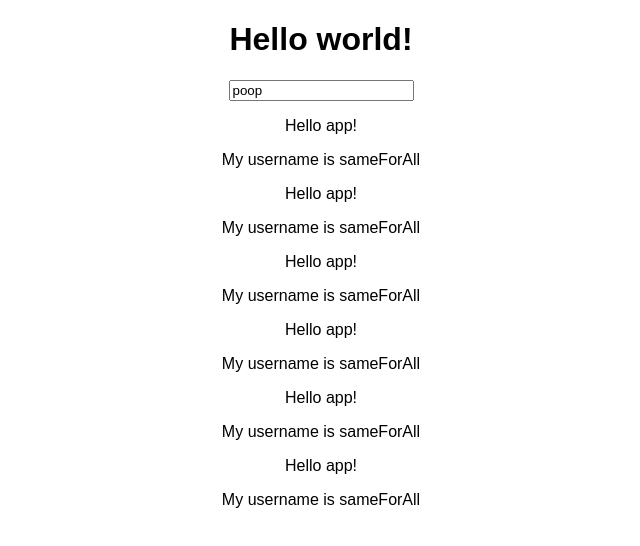
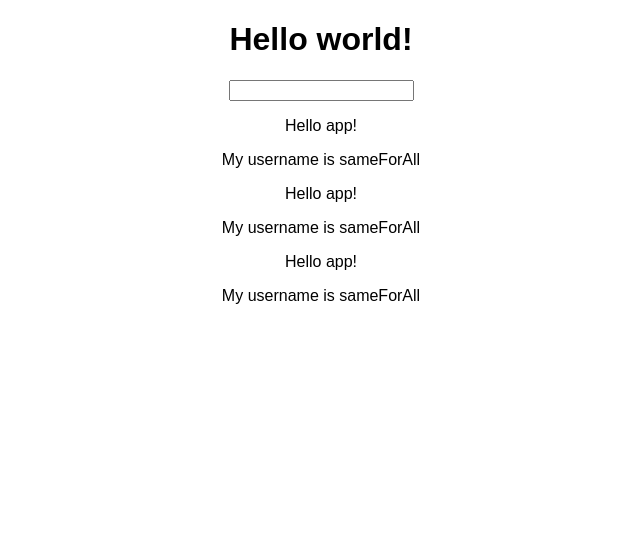
Before and after one commit to ElDav1d/react-complete-guide-tarea1, a React (Create React App) app: page / in a window 1280 px wide. Shown: the top 546 px of the page, without its empty margins (319-959 px from the left). Built offline with nearby package versions, Linux system fonts and the light colour scheme.

Commit message:
Apply event handler method and display input at output component

```diff
--- a/src/App.js
+++ b/src/App.js
@@ -18,10 +18,7 @@ class App extends Component {
     return (
       <div className="App">
         <h1>Hello world!</h1>
-        <UserInput />
-        <UserOutput username={this.state.username}/>
-        <UserOutput username={this.state.username}/>
-        <UserOutput username={this.state.username}/>
+        <UserInput changed={this.userNameInputHandler} />
         <UserOutput username={this.state.username} />
         <UserOutput username={this.state.username} />
         <UserOutput username={this.state.username} />
--- a/src/UserInput/UserInput.js
+++ b/src/UserInput/UserInput.js
@@ -3,7 +3,7 @@ import React from 'react';
 const userInput = (props) => {
     return (
         <div>
-            <input type="text" value="poop" />
+            <input type="text" onChange={props.changed}/>
         </div>
     );
 };
```
